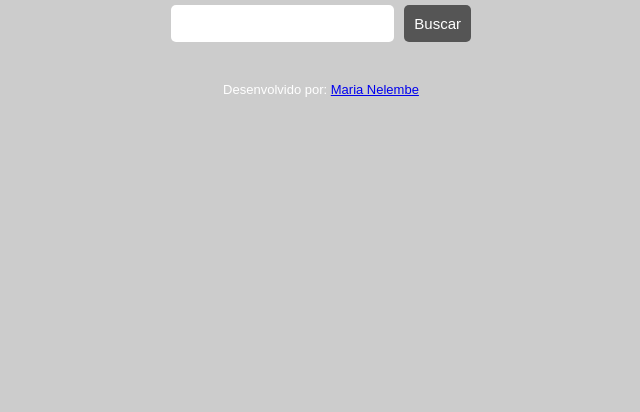
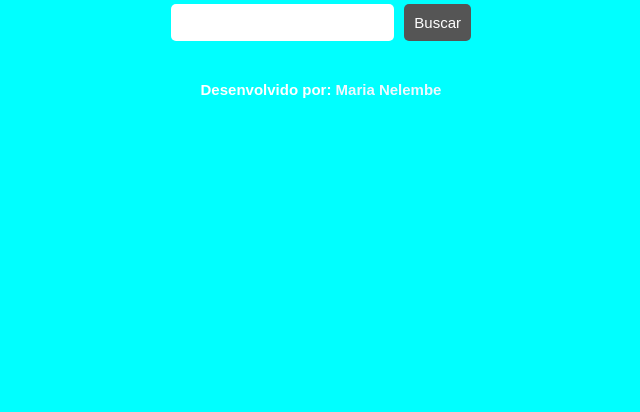
Before and after one commit to Maria-Eduardo/weather-project, a plain HTML site: page index.html in a window 1280 px wide. Shown: the part 388-800 px from the top of the page, without its empty margins (319-959 px from the left). Drawn offline with Linux system fonts and the light colour scheme.

Commit message:
Algumas alterações no arquivo CSS

```diff
--- a/style.css
+++ b/style.css
@@ -10,7 +10,7 @@ body {
     justify-content: center;
     align-items: center;
     flex-direction: column;
-    background-color: #ccc;
+    background-color: aqua;
     font-family: Arial, Helvetica, sans-serif;
 }
 
@@ -116,9 +116,15 @@ h1 {
     color: #FFF;
     padding-top: 20px;
 }
+a{
+    text-decoration: none;
+    color: aliceblue;
+    cursor: pointer;
+}
 
 footer {
     margin-top: 20px;
     color: #FFF;
-    font-size: 13px;
+    font-size: 15px;
+    font-weight: 600;
 }
```
